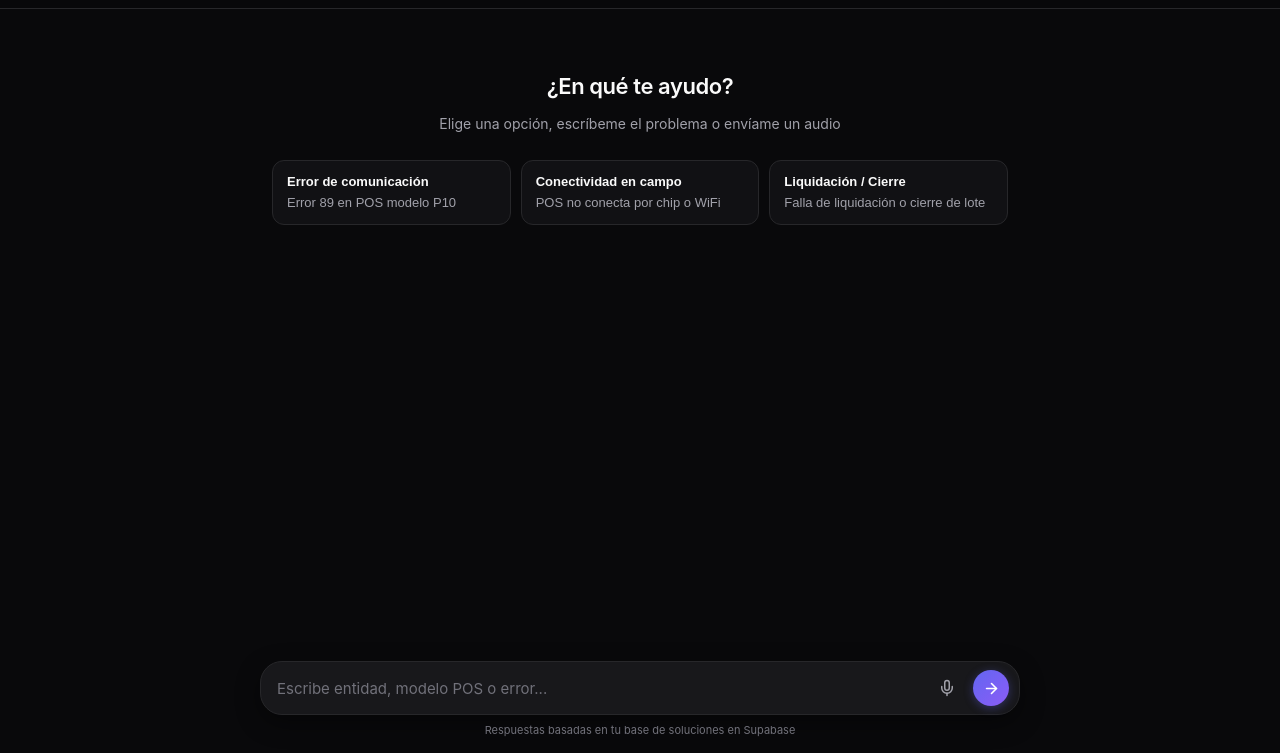
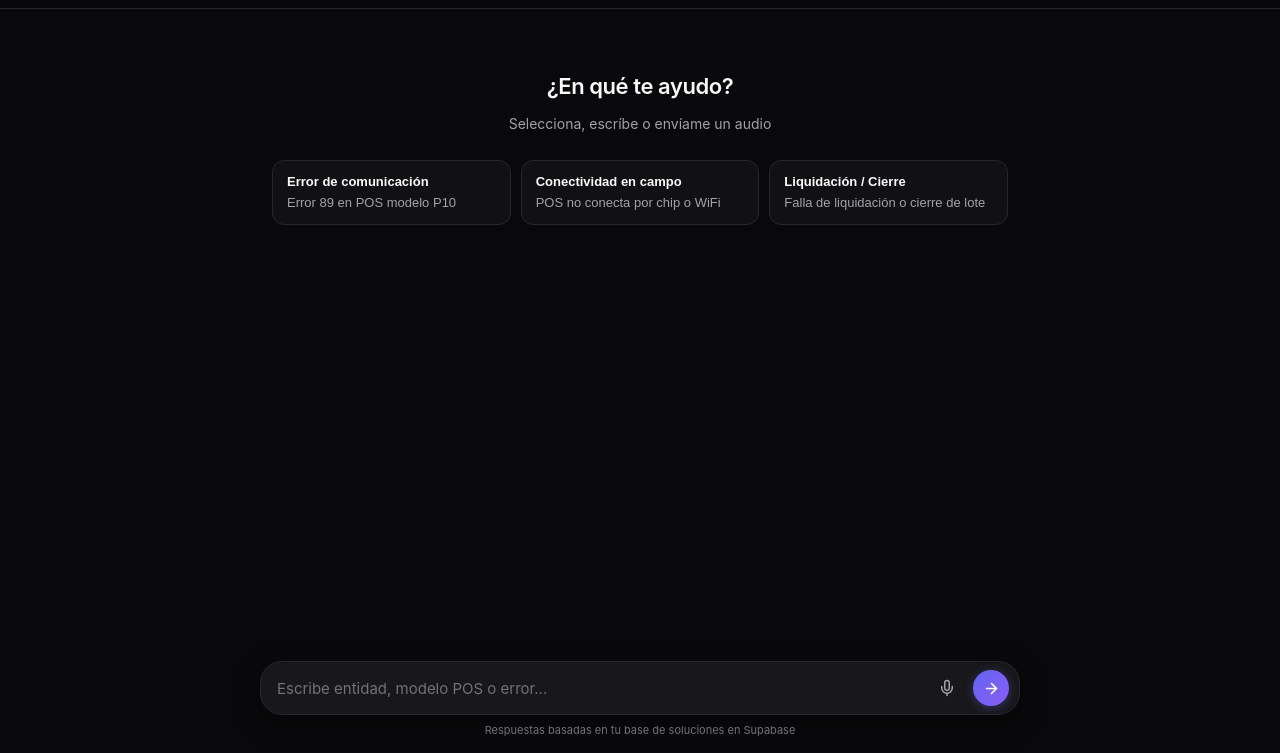
Before and after one commit to Renc22/IA-tecnico, a website: page index.html in a window 1280 px wide. Shown: the part 47-800 px from the top of the page. Drawn offline with Linux system fonts and the light colour scheme.

Commit message:
Update index.html

```diff
--- a/index.html
+++ b/index.html
@@ -448,7 +448,7 @@
   <div class="chat-container" id="chat">
     <div id="welcome-screen">
       <h1>¿En qué te ayudo?</h1>
-      <p>Elige una opción, escríbeme el problema o envíame un audio</p>
+      <p>Selecciona, escríbe o envíame un audio</p>
       <div class="suggestions">
         <button class="suggestion-card" onclick="usarSugerencia('Error 89 en POS P10')">
           <strong>Error de comunicación</strong>
```
